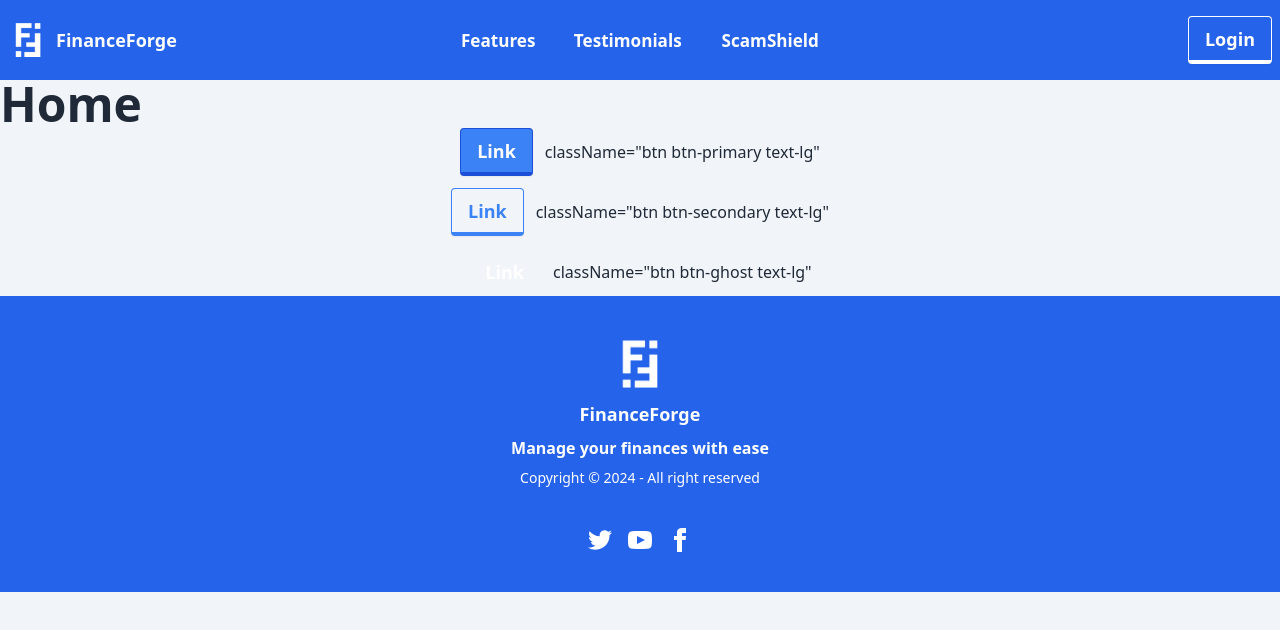
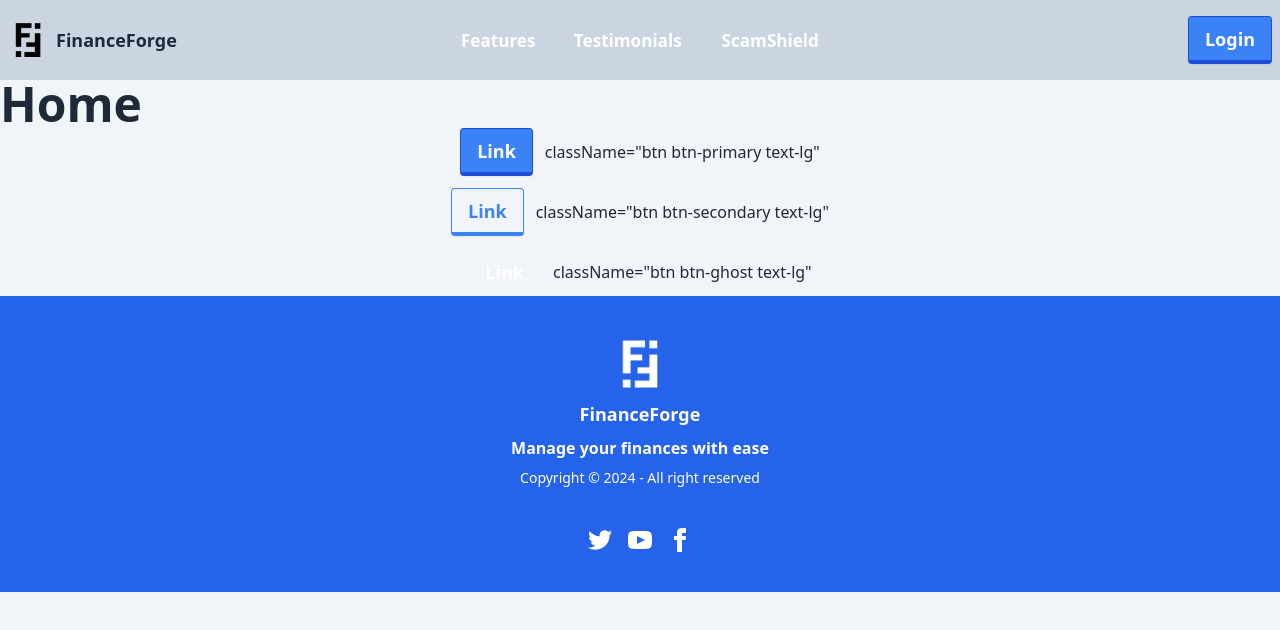
Before and after one commit to Jx1126/asp-final, a React (Vite) app: page / in a window 1280 px wide. Shown: the top 630 px of the page. Built offline with nearby package versions, Linux system fonts and the light colour scheme.

Commit message:
Updated header design

```diff
--- a/src/components/common/Header.tsx
+++ b/src/components/common/Header.tsx
@@ -1,9 +1,9 @@
-import logo from "/logo_white.png?url";
+import logo from "/logo_black.png?url";
 import { Link } from "react-router-dom";
 
 function Header() {
   return (
-    <div className="navbar bg-blue-600 text-white text-lg font-semibold">
+    <div className="navbar bg-slate-300 text-white text-lg font-semibold">
       <div className="navbar-start">
         <Link to='/' className="flex items-center">
           <img
@@ -11,7 +11,7 @@ function Header() {
             className="w-10 h-auto hover:cursor-pointer"
             alt="FinanceForge logo"
           />
-          <p className="text-base md:text-lg hover:cursor-pointer ml-2">FinanceForge</p>
+          <p className="text-slate-800 md:text-lg hover:cursor-pointer ml-2">FinanceForge</p>
         </Link>
       </div>
 
@@ -28,7 +28,7 @@ function Header() {
           <ul className="menu menu-horizontal px-1">
             <li>
               <details>
-                <summary className="text-base">Menu</summary>
+                <summary className="text-slate-800  ">Menu</summary>
                 <ul className="p-2 bg-black">
                   <li><a>Features</a></li>
                   <li><a>Testimonials</a></li>
@@ -41,7 +41,7 @@ function Header() {
       </div>
 
       <div className="navbar-end">
-        <a href="#" className="btn btn-secondary text-base md:text-lg !border-white !text-white hover:!border-gray-200 ease-in-out">
+        <a href="#" className="btn btn-primary text-base md:text-lg ease-in-out">
           Login
         </a>
       </div>
--- a/src/css/output.css
+++ b/src/css/output.css
@@ -1380,6 +1380,11 @@ html {
   background-color: rgb(37 99 235 / var(--tw-bg-opacity));
 }
 
+.bg-slate-300 {
+  --tw-bg-opacity: 1;
+  background-color: rgb(203 213 225 / var(--tw-bg-opacity));
+}
+
 .fill-current {
   fill: currentColor;
 }
@@ -1438,6 +1443,11 @@ html {
 .text-white {
   --tw-text-opacity: 1;
   color: rgb(255 255 255 / var(--tw-text-opacity));
+}
+
+.text-slate-800 {
+  --tw-text-opacity: 1;
+  color: rgb(30 41 59 / var(--tw-text-opacity));
 }
 
 .ease-in-out {
```
